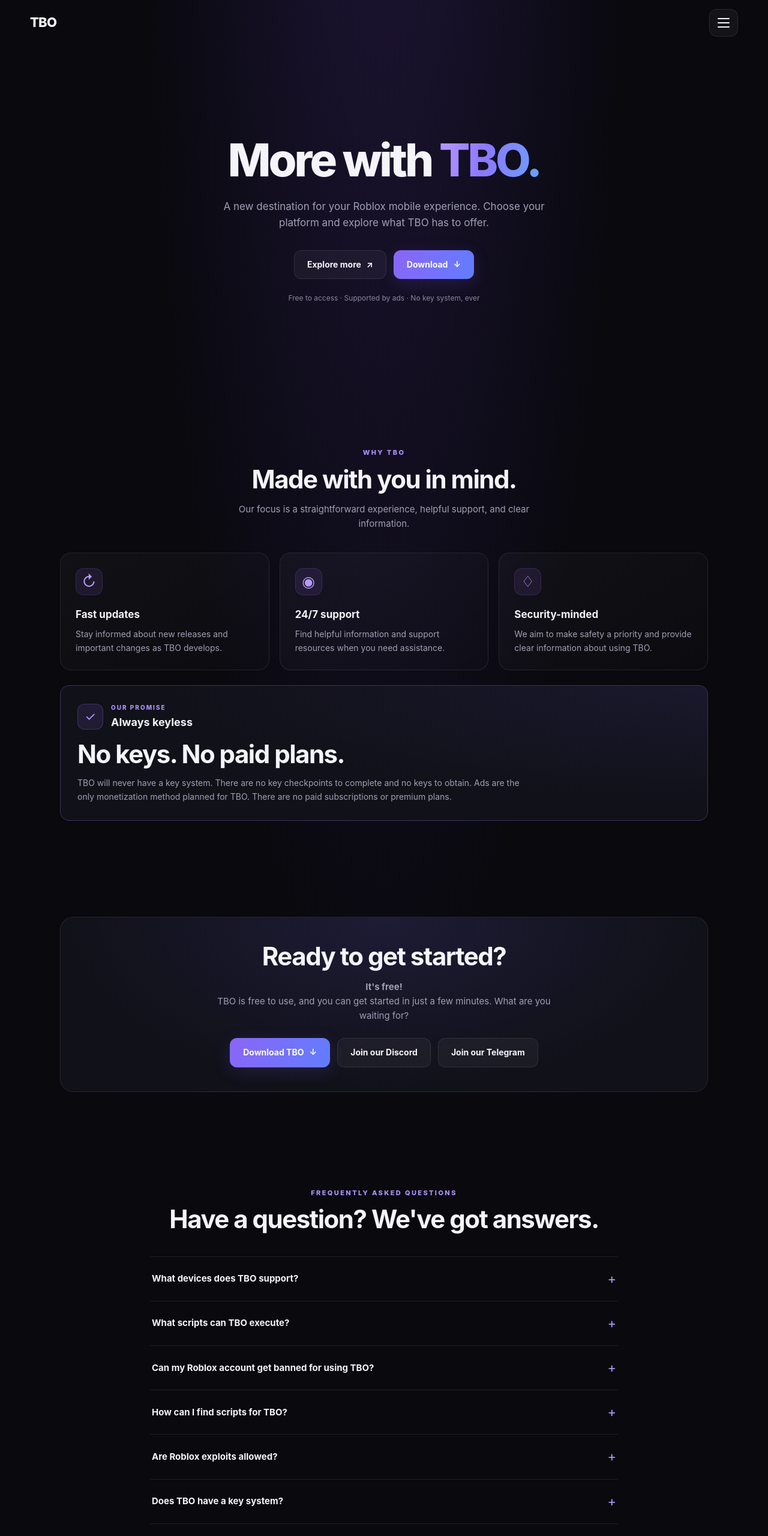
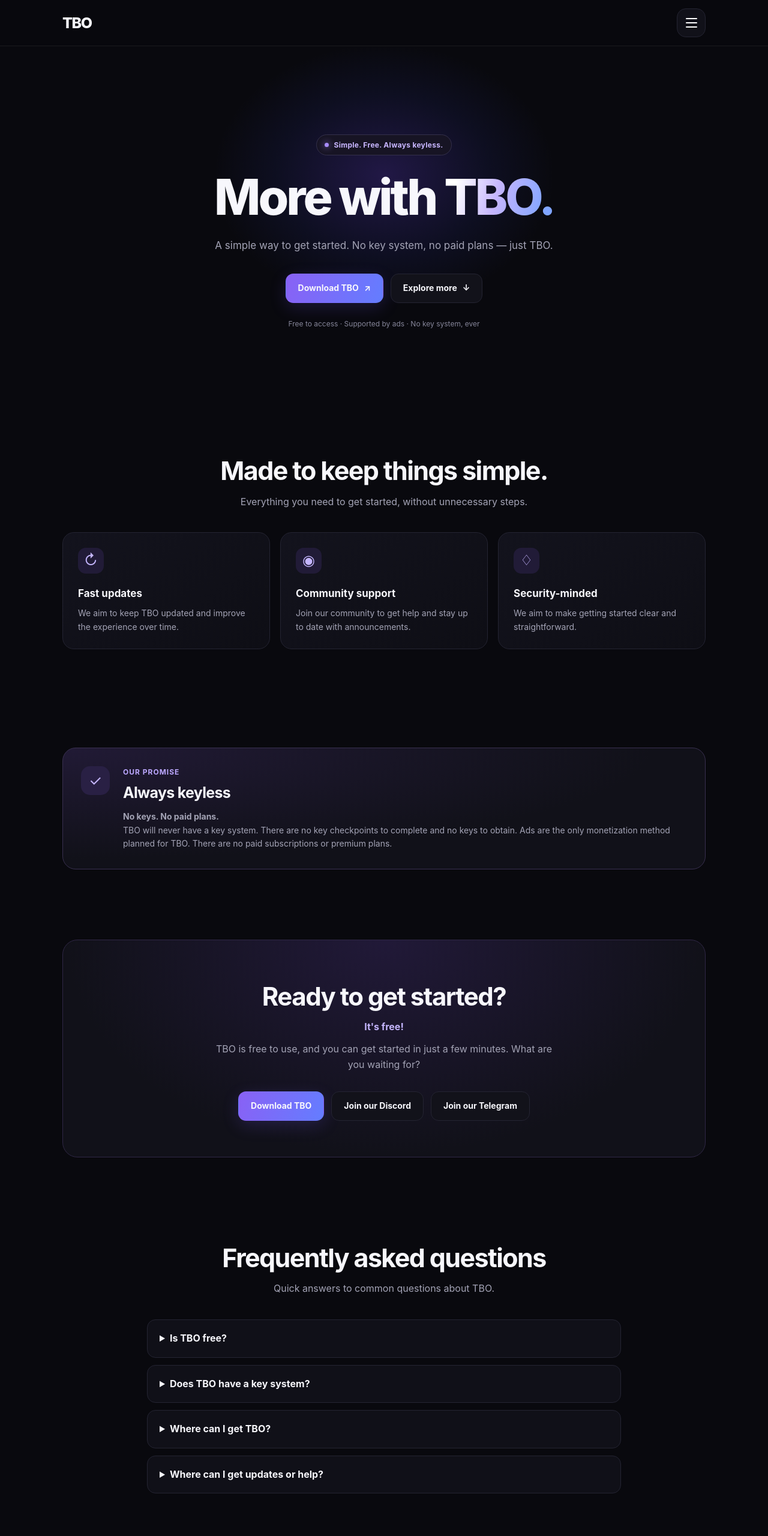
Before and after one commit to oprty131/Heysysy, a plain HTML site: page index.html in a window 1280 px wide. Shown: the top 2560 px of the page at 60% size. Drawn offline with Linux system fonts and the light colour scheme.

Commit message:
Revise index.html for layout and accessibility updates
Refactor HTML structure and styles for improved layout and accessibility.

```diff
--- a/index.html
+++ b/index.html
@@ -1,196 +1,197 @@
+
 <!DOCTYPE html>
 <html lang="en">
 <head>
   <meta charset="UTF-8">
-<meta name="viewport" content="width=device-width, initial-scale=1">
+  <meta name="viewport" content="width=device-width, initial-scale=1.0">
   <meta name="theme-color" content="#09090e">
-<meta name="description" content="TBO — More with TBO.">
+  <title>TBO</title>
   <link rel="icon" type="image/svg+xml" href="./logok.svg">
-<title>TBO</title>
   <style>
-:root{--bg:#09090e;--surface:#111119;--text:#f5f4fb;--muted:#a09fb4;--purple:#9b70ff;--border:rgba(255,255,255,.09)}
-*{box-sizing:border-box;margin:0;padding:0}
+    :root{color-scheme:dark;--bg:#09090e;--panel:#111119;--border:#242432;--muted:#a3a3b5;--purple:#9b6cff;--blue:#6585ff}
+    *{box-sizing:border-box}
     html{scroll-behavior:smooth;scroll-padding-top:90px}
-body{background:radial-gradient(ellipse at 50% -15%,rgba(111,67,213,.2),transparent 45%),var(--bg);color:var(--text);font-family:Inter,-apple-system,BlinkMacSystemFont,"Segoe UI",sans-serif;line-height:1.6;min-height:100vh}
+    body{margin:0;background:var(--bg);color:#f7f7fc;font-family:Inter,-apple-system,BlinkMacSystemFont,"Segoe UI",sans-serif;line-height:1.6}
     a{color:inherit;text-decoration:none}
     button{font:inherit}
-.container{width:min(1080px,calc(100% - 40px));margin:auto}
-nav{height:76px;display:flex;align-items:center;justify-content:space-between;width:min(1180px,calc(100% - 40px));margin:auto;position:relative;z-index:10}
-.brand{font-size:22px;font-weight:850;letter-spacing:-.8px}
+    .nav{position:sticky;top:0;z-index:20;background:rgba(9,9,14,.82);backdrop-filter:blur(18px);border-bottom:1px solid rgba(255,255,255,.07)}
+    .nav-inner{max-width:1120px;height:76px;padding:0 24px;margin:auto;display:flex;align-items:center;justify-content:space-between}
+    .brand{font-size:25px;font-weight:850;letter-spacing:-1.4px}
     .menu-wrap{position:relative}
-.menu-button{display:grid;place-items:center;width:48px;height:46px;color:var(--text);background:rgba(255,255,255,.045);border:1px solid var(--border);border-radius:13px;cursor:pointer;transition:.2s}
-.menu-button:hover{background:rgba(255,255,255,.09);border-color:#9b70ff66}
-.menu-icon{width:20px;display:grid;gap:5px}
-.menu-icon span{height:2px;border-radius:2px;background:currentColor}
-.dropdown{visibility:hidden;opacity:0;pointer-events:none;position:absolute;right:0;top:calc(100% + 12px);width:245px;padding:9px;border:1px solid var(--border);background:#12121b;border-radius:17px;box-shadow:0 20px 55px #0008;transform:translateY(-12px) scale(.96);transform-origin:top right;transition:opacity .24s,transform .3s cubic-bezier(.2,.8,.2,1),visibility .24s}
-.dropdown.open{visibility:visible;opacity:1;pointer-events:auto;transform:translateY(0) scale(1)}
-.dropdown a{display:block;padding:12px 13px;color:#d7d5e5;font-size:14px;border-radius:10px;transition:background .18s,color .18s,transform .18s}
-.dropdown a:hover{background:#9b70ff21;color:white;transform:translateX(3px)}
-.menu-divider{height:1px;margin:6px 7px;background:var(--border)}
-.hero{min-height:590px;padding:95px 20px 105px;display:flex;flex-direction:column;align-items:center;justify-content:center;text-align:center}
-h1{font-size:clamp(43px,7vw,76px);line-height:1.08;letter-spacing:-4px;font-weight:850}
-.gradient{background:linear-gradient(100deg,#b69aff,#8c78ff 45%,#68a1ff);-webkit-background-clip:text;background-clip:text;color:transparent}
-.hero p{max-width:570px;margin:23px auto 0;color:var(--muted);font-size:17px}
-.actions{display:flex;align-items:center;justify-content:center;flex-wrap:wrap;gap:12px;margin-top:32px}
-.btn{display:inline-flex;justify-content:center;align-items:center;gap:9px;min-height:47px;padding:12px 21px;border:1px solid transparent;border-radius:12px;font-size:14px;font-weight:700;cursor:pointer;transition:transform .2s,background .2s}
-.btn:hover{transform:translateY(-2px)}
-.btn.primary{color:white;background:linear-gradient(110deg,#8b65f6,#627dff);box-shadow:0 7px 28px #735bf52e}
-.btn.secondary{background:#ffffff0b;border-color:var(--border);color:var(--text)}
-.btn.secondary:hover{background:#ffffff17}
-.note-top{margin-top:22px;font-size:12px;color:#89879e}
-section{padding:80px 0}
-.section-heading{text-align:center;margin-bottom:36px}
-.eyebrow{color:#ad91ff;font-size:11px;font-weight:800;letter-spacing:2.4px;text-transform:uppercase}
-h2{font-size:clamp(29px,4vw,42px);letter-spacing:-1.5px;line-height:1.2;margin-top:10px}
-.section-description{max-width:560px;margin:13px auto 0;color:var(--muted);font-size:15px}
-.cards{display:grid;grid-template-columns:repeat(3,1fr);gap:17px}
-.feature-card{padding:25px;border:1px solid var(--border);background:linear-gradient(145deg,#ffffff09,#ffffff03);border-radius:18px;transition:transform .2s,border-color .2s}
-.feature-card:hover{transform:translateY(-4px);border-color:#9b70ff59}
-.feature-icon{display:grid;place-items:center;width:45px;height:45px;margin-bottom:19px;border:1px solid #9b70ff2e;background:#9b70ff1a;border-radius:13px;font-size:25px;color:#b69aff}
-.feature-card h3{font-size:17px;margin-bottom:8px}
-.feature-card p{color:var(--muted);font-size:14px}
-.promise{margin-top:25px;padding:28px;border:1px solid #3b3458;border-radius:15px;background:radial-gradient(ellipse at 100% 0%,#7964ff16,transparent 60%),var(--surface)}
-.promise-top{display:flex;align-items:center;gap:13px;margin-bottom:13px}
-.promise-icon{display:grid;place-items:center;width:43px;height:43px;flex-shrink:0;border-radius:12px;background:#9b70ff1f;border:1px solid #9b70ff3d;color:#b69aff;font-size:21px}
-.promise h2{margin-top:0}
-.promise h3{font-size:18px}
-.promise p{max-width:760px;margin:12px 0 0;color:var(--muted);font-size:14px}
-.promise-label{color:#ad91ff;font-size:10px;font-weight:800;letter-spacing:2px;text-transform:uppercase;margin-bottom:3px}
-.ready{padding:40px 28px;text-align:center;border:1px solid var(--border);border-radius:22px;background:radial-gradient(ellipse at 50% 0%,#7964ff20,transparent 70%),var(--surface)}
-.ready h2{margin-top:0}
-.ready p{max-width:610px;margin:14px auto 0;color:var(--muted);font-size:15px}
-.ready .actions{margin-top:25px}
-.faq-list{max-width:780px;margin:auto}
-details{border-bottom:1px solid var(--border)}
-details:first-child{border-top:1px solid var(--border)}
-summary{display:flex;align-items:center;justify-content:space-between;gap:15px;padding:19px 3px;cursor:pointer;list-style:none;font-weight:650;font-size:15px}
-summary::-webkit-details-marker{display:none}
-summary::after{content:"+";color:#b49aff;font-size:22px;font-weight:400}
-details[open] summary::after{content:"−"}
-.faq-answer{padding:0 25px 20px 3px;color:var(--muted);font-size:14px}
-.faq-answer a{color:#b69aff;text-decoration:underline;text-underline-offset:3px}
-footer{width:min(1080px,calc(100% - 40px));margin:30px auto 0;padding:30px 0 25px;border-top:1px solid var(--border)}
-@media(max-width:700px){.hero{min-height:530px;padding:75px 15px 80px}h1{letter-spacing:-2.5px}.hero p{font-size:15px}section{padding:62px 0}.cards{grid-template-columns:1fr}.feature-card{padding:22px}.promise{padding:24px}.ready{padding:32px 20px}}
-@media(max-width:380px){.container,nav,footer{width:calc(100% - 28px)}.actions{width:100%}.actions .btn{flex:1;padding:11px 13px}.dropdown{width:min(245px,calc(100vw - 28px))}}
-@media(prefers-reduced-motion:reduce){*,*::before,*::after{scroll-behavior:auto!important;animation-duration:.01ms!important;transition-duration:.01ms!important}}
+    .menu-toggle{width:48px;height:48px;display:grid;place-items:center;border:1px solid var(--border);border-radius:15px;background:#111119;color:white;cursor:pointer}
+    .hamburger{width:19px;display:flex;flex-direction:column;gap:5px}
+    .hamburger span{display:block;height:2px;width:100%;border-radius:4px;background:#fff;transition:transform .25s,opacity .2s}
+    .menu-toggle[aria-expanded="true"] .hamburger span:first-child{transform:translateY(7px) rotate(45deg)}
+    .menu-toggle[aria-expanded="true"] .hamburger span:nth-child(2){opacity:0}
+    .menu-toggle[aria-expanded="true"] .hamburger span:last-child{transform:translateY(-7px) rotate(-45deg)}
+    .dropdown{position:absolute;right:0;top:60px;width:260px;padding:10px;background:#12121b;border:1px solid #2a2a3b;border-radius:18px;box-shadow:0 24px 65px #0009;opacity:0;visibility:hidden;transform:translateY(-8px) scale(.98);transform-origin:top right;transition:opacity .2s,transform .2s,visibility .2s}
+    .dropdown.open{opacity:1;visibility:visible;transform:translateY(0) scale(1)}
+    .dropdown a{display:flex;align-items:center;padding:11px 13px;border-radius:10px;color:#e5e5ef;font-size:14px;transition:background .2s,color .2s}
+    .dropdown a:hover{background:#222132;color:white}
+    .dropdown .separator{height:1px;background:#292938;margin:7px 5px}
+    .hero{position:relative;overflow:hidden;min-height:600px;padding:125px 24px 105px;text-align:center;display:flex;align-items:center;justify-content:center}
+    .hero:before{content:"";position:absolute;width:560px;height:430px;top:0;left:50%;transform:translateX(-50%);background:radial-gradient(ellipse,rgba(113,74,255,.23),rgba(69,80,255,.08) 45%,transparent 72%);pointer-events:none}
+    .hero-content{position:relative;max-width:790px}
+    .eyebrow{display:inline-flex;align-items:center;gap:8px;padding:7px 13px;border:1px solid #34304b;background:#171424;border-radius:99px;color:#c8b6ff;font-size:12px;font-weight:650;letter-spacing:.3px}
+    .eyebrow-dot{width:7px;height:7px;background:#a78bfa;border-radius:50%;box-shadow:0 0 12px #a78bfa}
+    h1{font-size:clamp(48px,8vw,82px);line-height:1.05;letter-spacing:-4px;margin:27px 0 22px;font-weight:850}
+    .gradient{background:linear-gradient(105deg,#fff 12%,#c4b5fd 48%,#80a5ff 90%);background-clip:text;-webkit-background-clip:text;color:transparent}
+    .hero p{max-width:620px;margin:0 auto;color:var(--muted);font-size:17px;line-height:1.8}
+    .actions{display:flex;justify-content:center;gap:12px;flex-wrap:wrap;margin-top:32px}
+    .btn{min-height:48px;display:inline-flex;align-items:center;justify-content:center;gap:9px;padding:12px 20px;border:1px solid var(--border);border-radius:13px;font-size:14px;font-weight:700;transition:transform .2s,border-color .2s,background .2s}
+    .btn:hover{transform:translateY(-2px);border-color:#55506f}
+    .btn.primary{border-color:transparent;background:linear-gradient(110deg,#8961f5,#647dff);box-shadow:0 8px 28px #7257ed30}
+    .btn.secondary{background:#12121a}
+    .hero-note{margin-top:24px!important;font-size:12px!important;color:#858599!important}
+    .section{max-width:1120px;padding:82px 24px;margin:auto}
+    .section-heading{text-align:center;max-width:680px;margin:0 auto 38px}
+    .section-heading h2{font-size:clamp(30px,5vw,43px);letter-spacing:-1.6px;line-height:1.2;margin:0 0 13px}
+    .section-heading p{margin:0;color:var(--muted)}
+    .features{display:grid;grid-template-columns:repeat(3,minmax(0,1fr));gap:17px}
+    .feature{min-height:190px;padding:25px;border:1px solid var(--border);background:linear-gradient(145deg,#13131d,#0e0e15);border-radius:19px}
+    .feature-icon{width:43px;height:43px;display:grid;place-items:center;margin-bottom:20px;border-radius:13px;background:#211b37;color:#c4b5fd;font-size:24px}
+    .feature h3{margin:0 0 8px;font-size:17px}
+    .feature p{margin:0;color:var(--muted);font-size:14px}
+    .promise{display:grid;grid-template-columns:auto 1fr;gap:22px;align-items:start;padding:30px;border:1px solid #393050;background:radial-gradient(ellipse at top left,#211a35,#111119 65%);border-radius:22px}
+    .promise-icon{width:48px;height:48px;border-radius:15px;background:#292044;color:#c4b5fd;display:grid;place-items:center;font-size:25px}
+    .promise-label{color:#bca8ff;font-size:12px;font-weight:750;text-transform:uppercase;letter-spacing:1px}
+    .promise h3{margin:5px 0 9px;font-size:25px;letter-spacing:-.7px}
+    .promise p{margin:0;color:var(--muted);font-size:14px}
+    .cta{max-width:1072px;margin:35px auto 60px;padding:60px 24px;text-align:center;border:1px solid #302746;border-radius:25px;background:radial-gradient(ellipse at top,#211938,#111119 70%)}
+    .cta h2{margin:0 0 5px;font-size:clamp(30px,5vw,42px);letter-spacing:-1.5px}
+    .cta .free{color:#c4b5fd;font-weight:750}
+    .cta p{max-width:580px;margin:12px auto 0;color:var(--muted)}
+    .faq-list{max-width:790px;margin:auto;display:grid;gap:12px}
+    details{padding:18px 20px;border:1px solid var(--border);border-radius:14px;background:#101018}
+    summary{cursor:pointer;font-weight:650}
+    details p{color:var(--muted);font-size:14px;margin:12px 0 0}
+    @media(max-width:700px){.nav-inner{height:68px;padding:0 18px}.hero{min-height:530px;padding:90px 20px}.hero h1{letter-spacing:-2.7px}.section{padding:65px 19px}.features{grid-template-columns:1fr}.feature{min-height:auto}.promise{padding:22px;gap:15px}.cta{margin:20px 16px 40px;padding:42px 20px}}
+    @media(prefers-reduced-motion:reduce){html{scroll-behavior:auto}*,*:before,*:after{transition:none!important}}
   </style>
 </head>
 <body>
-<nav>
-  <a class="brand" href="#" aria-label="TBO home">TBO</a>
+  <header class="nav">
+    <div class="nav-inner">
+      <a class="brand" href="./" aria-label="TBO homepage">TBO</a>
       <div class="menu-wrap">
-    <button class="menu-button" id="menu-button" aria-label="Open menu" aria-expanded="false" aria-controls="dropdown" type="button">
-      <span class="menu-icon" aria-hidden="true"><span></span><span></span><span></span></span>
+        <button class="menu-toggle" id="menu-toggle" aria-label="Open menu" aria-expanded="false" aria-controls="site-menu">
+          <span class="hamburger"><span></span><span></span><span></span></span>
         </button>
-    <div class="dropdown" id="dropdown">
+        <nav class="dropdown" id="site-menu" aria-label="Main navigation">
           <a href="./ios/">iOS</a>
           <a href="./android/">Android</a>
-      <div class="menu-divider"></div>
+          <div class="separator"></div>
           <a href="./shop/">Shop</a>
           <a href="#features">Features</a>
           <a href="#faq">FAQ</a>
-      <div class="menu-divider"></div>
+          <div class="separator"></div>
           <a href="https://discord.gg/deltax" target="_blank" rel="noopener noreferrer">Discord</a>
           <a href="https://t.me/deltadyn" target="_blank" rel="noopener noreferrer">Telegram</a>
+        </nav>
       </div>
     </div>
-</nav>
-
-<header class="hero">
-  <h1>More with <span class="gradient">TBO.</span></h1>
-  <p>A new destination for your Roblox mobile experience. Choose your platform and explore what TBO has to offer.</p>
-  <div class="actions">
-    <a class="btn secondary" href="/#features">Explore more <span aria-hidden="true">↗</span></a>
-    <a class="btn primary" id="download-button" href="./ios/">Download <span aria-hidden="true">↓</span></a>
-  </div>
-  <div class="note-top">Free to access · Supported by ads · No key system, ever</div>
   </header>
 
   <main>
-  <section id="features">
-    <div class="container">
+    <section class="hero">
+      <div class="hero-content">
+        <span class="eyebrow"><span class="eyebrow-dot"></span> Simple. Free. Always keyless.</span>
+        <h1>More with <span class="gradient">TBO.</span></h1>
+        <p>A simple way to get started. No key system, no paid plans — just TBO.</p>
+        <div class="actions">
+          <a class="btn primary" id="download-button" href="./ios/">Download TBO <span aria-hidden="true">↗</span></a>
+          <a class="btn secondary" href="#features">Explore more <span aria-hidden="true">↓</span></a>
+        </div>
+        <p class="hero-note">Free to access · Supported by ads · No key system, ever</p>
+      </div>
+    </section>
+
+    <section class="section" id="features">
       <div class="section-heading">
-        <div class="eyebrow">Why TBO</div>
-        <h2>Made with you in mind.</h2>
-        <p class="section-description">Our focus is a straightforward experience, helpful support, and clear information.</p>
+        <h2>Made to keep things simple.</h2>
+        <p>Everything you need to get started, without unnecessary steps.</p>
       </div>
-      <div class="cards">
-        <article class="feature-card">
+      <div class="features">
+        <article class="feature">
           <div class="feature-icon" aria-hidden="true">↻</div>
           <h3>Fast updates</h3>
-          <p>Stay informed about new releases and important changes as TBO develops.</p>
+          <p>We aim to keep TBO updated and improve the experience over time.</p>
         </article>
-        <article class="feature-card">
+        <article class="feature">
           <div class="feature-icon" aria-hidden="true">◉</div>
-          <h3>24/7 support</h3>
-          <p>Find helpful information and support resources when you need assistance.</p>
+          <h3>Community support</h3>
+          <p>Join our community to get help and stay up to date with announcements.</p>
         </article>
-        <article class="feature-card">
+        <article class="feature">
           <div class="feature-icon" aria-hidden="true">♢</div>
           <h3>Security-minded</h3>
-          <p>We aim to make safety a priority and provide clear information about using TBO.</p>
+          <p>We aim to make getting started clear and straightforward.</p>
         </article>
       </div>
+    </section>
+
+    <section class="section" aria-label="Our promise">
       <div class="promise">
-        <div class="promise-top">
         <div class="promise-icon" aria-hidden="true">✓</div>
-          <div><div class="promise-label">Our promise</div><h3>Always keyless</h3></div>
-        </div>
-        <h2>No keys. No paid plans.</h2>
-        <p>TBO will never have a key system. There are no key checkpoints to complete and no keys to obtain. Ads are the only monetization method planned for TBO. There are no paid subscriptions or premium plans.</p>
+        <div>
+          <div class="promise-label">Our promise</div>
+          <h3>Always keyless</h3>
+          <p><strong>No keys. No paid plans.</strong><br>TBO will never have a key system. There are no key checkpoints to complete and no keys to obtain. Ads are the only monetization method planned for TBO. There are no paid subscriptions or premium plans.</p>
         </div>
       </div>
     </section>
 
-  <section id="ready">
-    <div class="container">
-      <div class="ready">
+    <section class="cta" aria-label="Get started">
       <h2>Ready to get started?</h2>
-        <p><strong>It's free!</strong><br>TBO is free to use, and you can get started in just a few minutes. What are you waiting for?</p>
+      <div class="free">It's free!</div>
+      <p>TBO is free to use, and you can get started in just a few minutes. What are you waiting for?</p>
       <div class="actions">
-          <a class="btn primary" id="ready-download-button" href="./ios/">Download TBO <span aria-hidden="true">↓</span></a>
+        <a class="btn primary" id="ready-download-button" href="./ios/">Download TBO</a>
         <a class="btn secondary" href="https://discord.gg/deltax" target="_blank" rel="noopener noreferrer">Join our Discord</a>
         <a class="btn secondary" href="https://t.me/deltadyn" target="_blank" rel="noopener noreferrer">Join our Telegram</a>
       </div>
-      </div>
-    </div>
     </section>
 
-  <section id="faq">
-    <div class="container">
+    <section class="section" id="faq">
       <div class="section-heading">
-        <div class="eyebrow">Frequently asked questions</div>
-        <h2>Have a question? We've got answers.</h2>
+        <h2>Frequently asked questions</h2>
+        <p>Quick answers to common questions about TBO.</p>
       </div>
       <div class="faq-list">
-        <details><summary>What devices does TBO support?</summary><div class="faq-answer">TBO is being presented with iOS and Android options. Check the separate platform pages for availability; downloads aren't available yet.</div></details>
-        <details><summary>What scripts can TBO execute?</summary><div class="faq-answer">Supported script types and compatibility details will be published when the relevant features are available.</div></details>
-        <details><summary>Can my Roblox account get banned for using TBO?</summary><div class="faq-answer">Using third-party tools or exploits may violate Roblox's rules and can result in account moderation. No third-party tool can guarantee that an account won't be moderated.</div></details>
-        <details><summary>How can I find scripts for TBO?</summary><div class="faq-answer">Information about compatibility and supported resources will be shared as TBO develops. Be cautious with unknown downloads and never share your account credentials with third parties.</div></details>
-        <details><summary>Are Roblox exploits allowed?</summary><div class="faq-answer">Roblox rules may prohibit exploiting or cheating. Review Roblox's current Terms of Use and Community Standards before using third-party tools.</div></details>
-        <details><summary>Does TBO have a key system?</summary><div class="faq-answer">No. TBO will never have a key system.</div></details>
-        <details><summary>Does TBO have paid plans or subscriptions?</summary><div class="faq-answer">TBO is free to use. Check the Shop page for any future announcements.</div></details>
-        <details><summary>How can I get help with TBO?</summary><div class="faq-answer">Join our <a href="https://discord.gg/deltax">Discord</a> or <a href="https://t.me/deltadyn">Telegram</a> for community updates.</div></details>
-        <details><summary>Have any other questions?</summary><div class="faq-answer">Check this page for updates. More information will be added as TBO develops.</div></details>
-      </div>
+        <details>
+          <summary>Is TBO free?</summary>
+          <p>Yes. TBO is free to use. Ads are the only monetization method planned, with no paid subscriptions or premium plans.</p>
+        </details>
+        <details>
+          <summary>Does TBO have a key system?</summary>
+          <p>No. TBO will always be keyless, with no key checkpoints or keys to obtain.</p>
+        </details>
+        <details>
+          <summary>Where can I get TBO?</summary>
+          <p>Choose iOS or Android from the Download button or the navigation menu.</p>
+        </details>
+        <details>
+          <summary>Where can I get updates or help?</summary>
+          <p>Join the TBO Discord or Telegram community using the links in the menu.</p>
+        </details>
       </div>
     </section>
   </main>
 
-<footer></footer>
-
   <script>
-const menuButton = document.getElementById("menu-button");
-const dropdown = document.getElementById("dropdown");
+    const toggle = document.getElementById("menu-toggle");
+    const menu = document.getElementById("site-menu");
 
     function closeMenu() {
-  dropdown.classList.remove("open");
-  menuButton.setAttribute("aria-expanded", "false");
+      menu.classList.remove("open");
+      toggle.setAttribute("aria-expanded", "false");
+      toggle.setAttribute("aria-label", "Open menu");
     }
 
-menuButton.addEventListener("click", () => {
-  const open = dropdown.classList.toggle("open");
-  menuButton.setAttribute("aria-expanded", String(open));
+    toggle.addEventListener("click", () => {
+      const isOpen = menu.classList.toggle("open");
+      toggle.setAttribute("aria-expanded", String(isOpen));
+      toggle.setAttribute("aria-label", isOpen ? "Close menu" : "Open menu");
     });
 
     document.addEventListener("click", event => {
@@ -201,18 +202,13 @@
       if (event.key === "Escape") closeMenu();
     });
 
-dropdown.querySelectorAll("a").forEach(link => {
-  link.addEventListener("click", closeMenu);
-});
+    menu.querySelectorAll("a").forEach(link => link.addEventListener("click", closeMenu));
 
     const ua = navigator.userAgent || "";
     const platform = navigator.platform || "";
-
     const isAndroid = /android/i.test(ua);
-const isIOS =
-  /iPhone|iPad|iPod/i.test(ua) ||
+    const isIOS = /iPhone|iPad|iPod/i.test(ua) ||
       (platform === "MacIntel" && navigator.maxTouchPoints > 1);
-
     const platformPath = isAndroid ? "./android/" : "./ios/";
 
     document.getElementById("download-button").href = platformPath;
```
Lines whose indentation alone changed are shown as unchanged.
